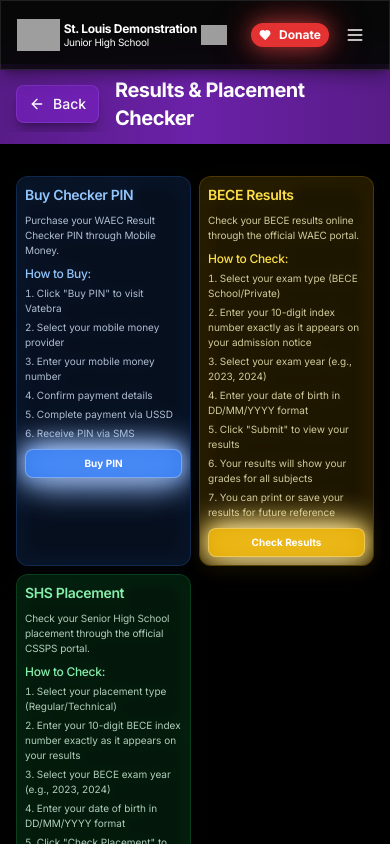
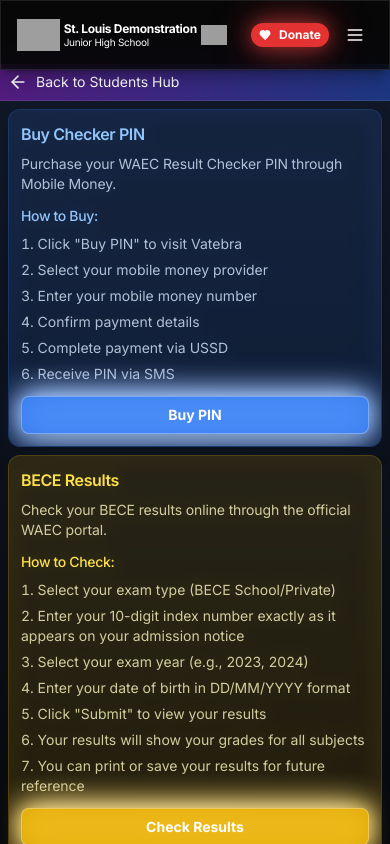
Before and after one commit to edhumbling/stlouisdemojhs, a React (Vite) app: page /results-placement in a window 390 px wide. Shown: the top 844 px of the page. Built offline with nearby package versions, Linux system fonts and the light colour scheme; grey boxes are pictures that could not be loaded.

Commit message:
Refactor ResultsPlacementPage layout and styling to enhance user experience. Update card designs for Buy Checker PIN, BECE Results, and SHS Placement sections with improved responsiveness, button styles, and text visibility. Adjust background gradients and overall structure for a cohesive design.

```diff
--- a/src/pages/ResultsPlacementPage.tsx
+++ b/src/pages/ResultsPlacementPage.tsx
@@ -81,40 +81,32 @@ const ResultsPlacementPage = () => {
   }
 
   return (
-    <div className="min-h-screen bg-black">
-      {/* Back Button and Title Section */}
-      <div className="bg-gradient-to-r from-purple-900 via-purple-800 to-purple-900 py-3 sm:py-4">
-        <div className="container mx-auto px-4">
-          <div className="flex items-center gap-4 sm:gap-6">
+    <div className="min-h-screen bg-gradient-to-b from-gray-900 to-black">
+      {/* Back Button Bar */}
+      <div className="bg-gradient-to-r from-purple-900/90 to-blue-900/90 backdrop-blur-md border-b border-white/10 p-2 sm:p-4">
         <button
           onClick={handleBack}
-              className="inline-flex items-center gap-2 px-3 py-2 sm:px-4 sm:py-2 bg-purple-700/50 hover:bg-purple-600/70 text-white font-medium rounded-lg shadow-lg hover:shadow-xl transition-all duration-300 text-sm sm:text-base backdrop-blur-sm border border-purple-500/30 flex-shrink-0"
+          className="flex items-center text-white hover:text-yellow-300 transition-colors duration-200"
         >
-              <ArrowLeft size={16} className="sm:w-5 sm:h-5" />
-              <span>Back</span>
+          <ArrowLeft className="w-5 h-5 sm:w-6 sm:h-6 mr-2" />
+          <span className="text-sm sm:text-base">Back to Students Hub</span>
         </button>
-            <h1 className="text-xl sm:text-2xl md:text-3xl font-bold text-white">
-              Results & Placement Checker
-            </h1>
-          </div>
-        </div>
       </div>
 
-      {/* Main Content */}
-      <div className="container mx-auto px-4 py-8">
-        <div className="grid grid-cols-2 gap-2 sm:gap-4 md:gap-6">
+      {/* Cards Grid */}
+      <div className="grid grid-cols-1 md:grid-cols-2 gap-2 sm:gap-4 md:gap-6 p-2 sm:p-4">
         {/* Buy Checker PIN Card */}
         <div className="bg-blue-500/10 backdrop-blur-md rounded-xl shadow-lg overflow-hidden hover:shadow-xl transition-shadow duration-300 border border-blue-500/20 relative group"
              style={{ filter: 'drop-shadow(0 0 8px rgba(59, 130, 246, 0.2))' }}>
           <div className="absolute inset-0 bg-gradient-to-r from-transparent via-blue-500/20 to-transparent -translate-x-full group-hover:translate-x-full transition-transform duration-1000"></div>
-            <div className="p-2 sm:p-4 md:p-6 relative">
-              <h2 className="text-sm sm:text-base md:text-xl font-semibold text-blue-300 mb-2 sm:mb-4">Buy Checker PIN</h2>
-              <p className="text-[10px] sm:text-sm md:text-base text-blue-100/80 mb-2 sm:mb-4 md:mb-6">
+          <div className="p-3 sm:p-4 md:p-6 relative">
+            <h2 className="text-base sm:text-lg md:text-xl font-semibold text-blue-300 mb-2 sm:mb-4">Buy Checker PIN</h2>
+            <p className="text-sm sm:text-base text-blue-100/80 mb-3 sm:mb-4 md:mb-6">
               Purchase your WAEC Result Checker PIN through Mobile Money.
             </p>
-              <div className="space-y-1 sm:space-y-2 md:space-y-4">
-                <h3 className="text-xs sm:text-sm md:text-base font-medium text-blue-300">How to Buy:</h3>
-                <ol className="list-decimal list-inside space-y-1 sm:space-y-2 text-[10px] sm:text-sm md:text-base text-blue-100/80">
+            <div className="space-y-2 sm:space-y-3 md:space-y-4">
+              <h3 className="text-sm sm:text-base font-medium text-blue-300">How to Buy:</h3>
+              <ol className="list-decimal list-inside space-y-1.5 sm:space-y-2 text-sm sm:text-base text-blue-100/80">
                 <li>Click "Buy PIN" to visit Vatebra</li>
                 <li>Select your mobile money provider</li>
                 <li>Enter your mobile money number</li>
@@ -125,7 +117,7 @@ const ResultsPlacementPage = () => {
             </div>
             <button
               onClick={() => setActiveViewer('pin')}
-                className="mt-2 sm:mt-4 md:mt-6 w-full bg-blue-500/90 hover:bg-blue-600/90 text-white font-bold py-1.5 sm:py-2 md:py-3 px-2 sm:px-4 md:px-6 rounded-lg sm:rounded-xl transition-all duration-300 shadow-xl hover:shadow-2xl border border-white/30 text-[10px] sm:text-sm md:text-base relative overflow-hidden group"
+              className="mt-3 sm:mt-4 md:mt-6 w-full bg-blue-500/90 hover:bg-blue-600/90 text-white font-bold py-2 sm:py-3 px-4 sm:px-6 rounded-lg sm:rounded-xl transition-all duration-300 shadow-xl hover:shadow-2xl border border-white/30 text-sm sm:text-base relative overflow-hidden group"
               style={{ filter: 'drop-shadow(0 0 16px #fff) drop-shadow(0 0 8px #3b82f6)' }}
             >
               <span className="absolute inset-0 bg-gradient-to-r from-transparent via-white/30 to-transparent -translate-x-full group-hover:translate-x-full transition-transform duration-1000"></span>
@@ -138,14 +130,14 @@ const ResultsPlacementPage = () => {
         <div className="bg-yellow-500/10 backdrop-blur-md rounded-xl shadow-lg overflow-hidden hover:shadow-xl transition-shadow duration-300 border border-yellow-500/20 relative group"
              style={{ filter: 'drop-shadow(0 0 8px rgba(234, 179, 8, 0.2))' }}>
           <div className="absolute inset-0 bg-gradient-to-r from-transparent via-yellow-500/20 to-transparent -translate-x-full group-hover:translate-x-full transition-transform duration-1000"></div>
-            <div className="p-2 sm:p-4 md:p-6 relative">
-              <h2 className="text-sm sm:text-base md:text-xl font-semibold text-yellow-300 mb-2 sm:mb-4">BECE Results</h2>
-              <p className="text-[10px] sm:text-sm md:text-base text-yellow-100/80 mb-2 sm:mb-4 md:mb-6">
+          <div className="p-3 sm:p-4 md:p-6 relative">
+            <h2 className="text-base sm:text-lg md:text-xl font-semibold text-yellow-300 mb-2 sm:mb-4">BECE Results</h2>
+            <p className="text-sm sm:text-base text-yellow-100/80 mb-3 sm:mb-4 md:mb-6">
               Check your BECE results online through the official WAEC portal.
             </p>
-              <div className="space-y-1 sm:space-y-2 md:space-y-4">
-                <h3 className="text-xs sm:text-sm md:text-base font-medium text-yellow-300">How to Check:</h3>
-                <ol className="list-decimal list-inside space-y-1 sm:space-y-2 text-[10px] sm:text-sm md:text-base text-yellow-100/80">
+            <div className="space-y-2 sm:space-y-3 md:space-y-4">
+              <h3 className="text-sm sm:text-base font-medium text-yellow-300">How to Check:</h3>
+              <ol className="list-decimal list-inside space-y-1.5 sm:space-y-2 text-sm sm:text-base text-yellow-100/80">
                 <li>Select your exam type (BECE School/Private)</li>
                 <li>Enter your 10-digit index number exactly as it appears on your admission notice</li>
                 <li>Select your exam year (e.g., 2023, 2024)</li>
@@ -157,7 +149,7 @@ const ResultsPlacementPage = () => {
             </div>
             <button
               onClick={() => setActiveViewer('results')}
-                className="mt-2 sm:mt-4 md:mt-6 w-full bg-yellow-500/90 hover:bg-yellow-600/90 text-white font-bold py-1.5 sm:py-2 md:py-3 px-2 sm:px-4 md:px-6 rounded-lg sm:rounded-xl transition-all duration-300 shadow-xl hover:shadow-2xl border border-white/30 text-[10px] sm:text-sm md:text-base relative overflow-hidden group"
+              className="mt-3 sm:mt-4 md:mt-6 w-full bg-yellow-500/90 hover:bg-yellow-600/90 text-white font-bold py-2 sm:py-3 px-4 sm:px-6 rounded-lg sm:rounded-xl transition-all duration-300 shadow-xl hover:shadow-2xl border border-white/30 text-sm sm:text-base relative overflow-hidden group"
               style={{ filter: 'drop-shadow(0 0 16px #fff) drop-shadow(0 0 8px #eab308)' }}
             >
               <span className="absolute inset-0 bg-gradient-to-r from-transparent via-white/30 to-transparent -translate-x-full group-hover:translate-x-full transition-transform duration-1000"></span>
@@ -170,14 +162,14 @@ const ResultsPlacementPage = () => {
         <div className="bg-green-500/10 backdrop-blur-md rounded-xl shadow-lg overflow-hidden hover:shadow-xl transition-shadow duration-300 border border-green-500/20 relative group"
              style={{ filter: 'drop-shadow(0 0 8px rgba(34, 197, 94, 0.2))' }}>
           <div className="absolute inset-0 bg-gradient-to-r from-transparent via-green-500/20 to-transparent -translate-x-full group-hover:translate-x-full transition-transform duration-1000"></div>
-            <div className="p-2 sm:p-4 md:p-6 relative">
-              <h2 className="text-sm sm:text-base md:text-xl font-semibold text-green-300 mb-2 sm:mb-4">SHS Placement</h2>
-              <p className="text-[10px] sm:text-sm md:text-base text-green-100/80 mb-2 sm:mb-4 md:mb-6">
+          <div className="p-3 sm:p-4 md:p-6 relative">
+            <h2 className="text-base sm:text-lg md:text-xl font-semibold text-green-300 mb-2 sm:mb-4">SHS Placement</h2>
+            <p className="text-sm sm:text-base text-green-100/80 mb-3 sm:mb-4 md:mb-6">
               Check your Senior High School placement through the official CSSPS portal.
             </p>
-              <div className="space-y-1 sm:space-y-2 md:space-y-4">
-                <h3 className="text-xs sm:text-sm md:text-base font-medium text-green-300">How to Check:</h3>
-                <ol className="list-decimal list-inside space-y-1 sm:space-y-2 text-[10px] sm:text-sm md:text-base text-green-100/80">
+            <div className="space-y-2 sm:space-y-3 md:space-y-4">
+              <h3 className="text-sm sm:text-base font-medium text-green-300">How to Check:</h3>
+              <ol className="list-decimal list-inside space-y-1.5 sm:space-y-2 text-sm sm:text-base text-green-100/80">
                 <li>Select your placement type (Regular/Technical)</li>
                 <li>Enter your 10-digit BECE index number exactly as it appears on your results</li>
                 <li>Select your BECE exam year (e.g., 2023, 2024)</li>
@@ -190,13 +182,12 @@ const ResultsPlacementPage = () => {
             </div>
             <button
               onClick={() => setActiveViewer('placement')}
-                className="mt-2 sm:mt-4 md:mt-6 w-full bg-green-500/90 hover:bg-green-600/90 text-white font-bold py-1.5 sm:py-2 md:py-3 px-2 sm:px-4 md:px-6 rounded-lg sm:rounded-xl transition-all duration-300 shadow-xl hover:shadow-2xl border border-white/30 text-[10px] sm:text-sm md:text-base relative overflow-hidden group"
+              className="mt-3 sm:mt-4 md:mt-6 w-full bg-green-500/90 hover:bg-green-600/90 text-white font-bold py-2 sm:py-3 px-4 sm:px-6 rounded-lg sm:rounded-xl transition-all duration-300 shadow-xl hover:shadow-2xl border border-white/30 text-sm sm:text-base relative overflow-hidden group"
               style={{ filter: 'drop-shadow(0 0 16px #fff) drop-shadow(0 0 8px #22c55e)' }}
             >
               <span className="absolute inset-0 bg-gradient-to-r from-transparent via-white/30 to-transparent -translate-x-full group-hover:translate-x-full transition-transform duration-1000"></span>
               <span className="relative">Check Placement</span>
             </button>
-            </div>
           </div>
         </div>
       </div>
```
Lines whose indentation alone changed are shown as unchanged.
